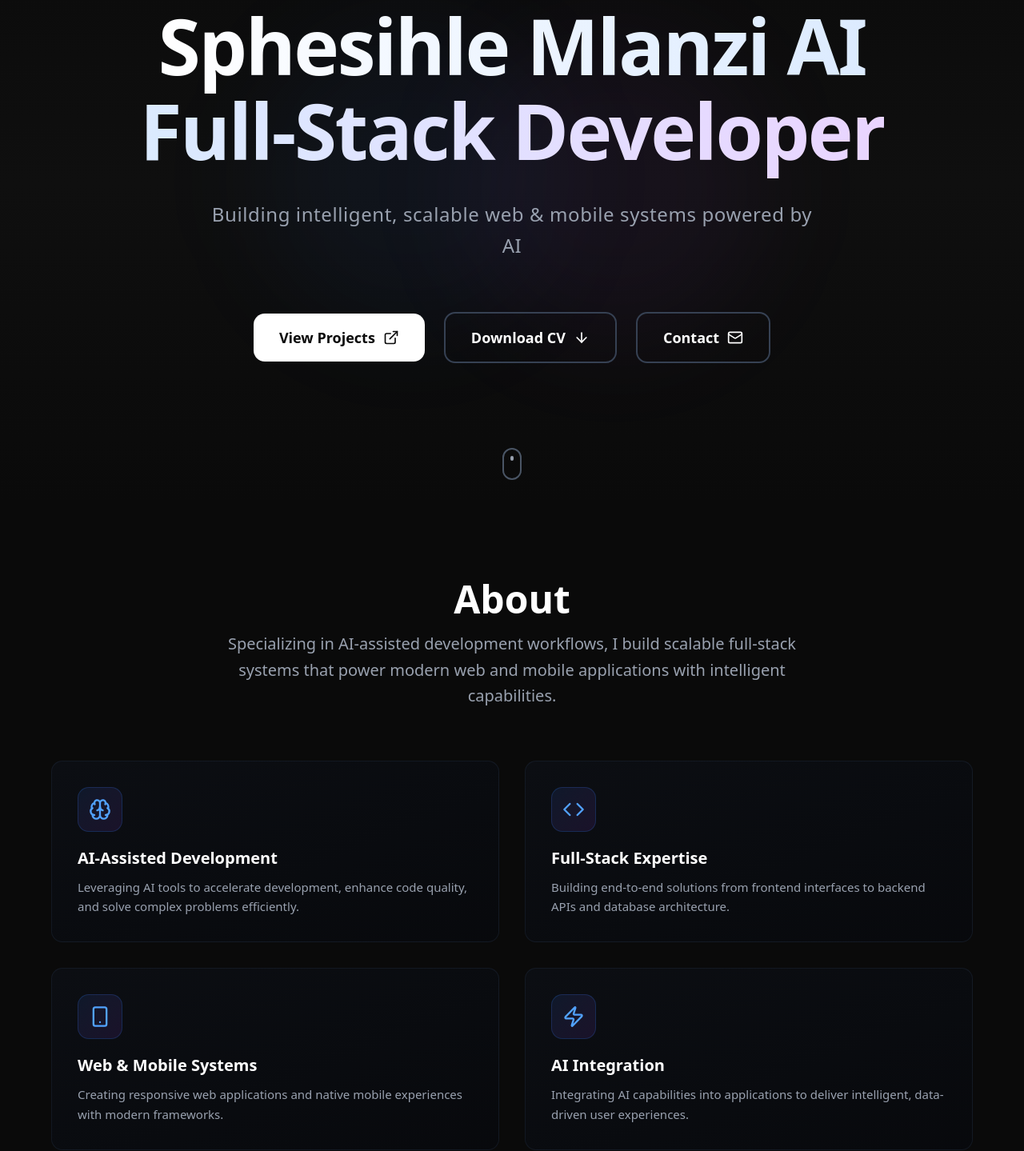
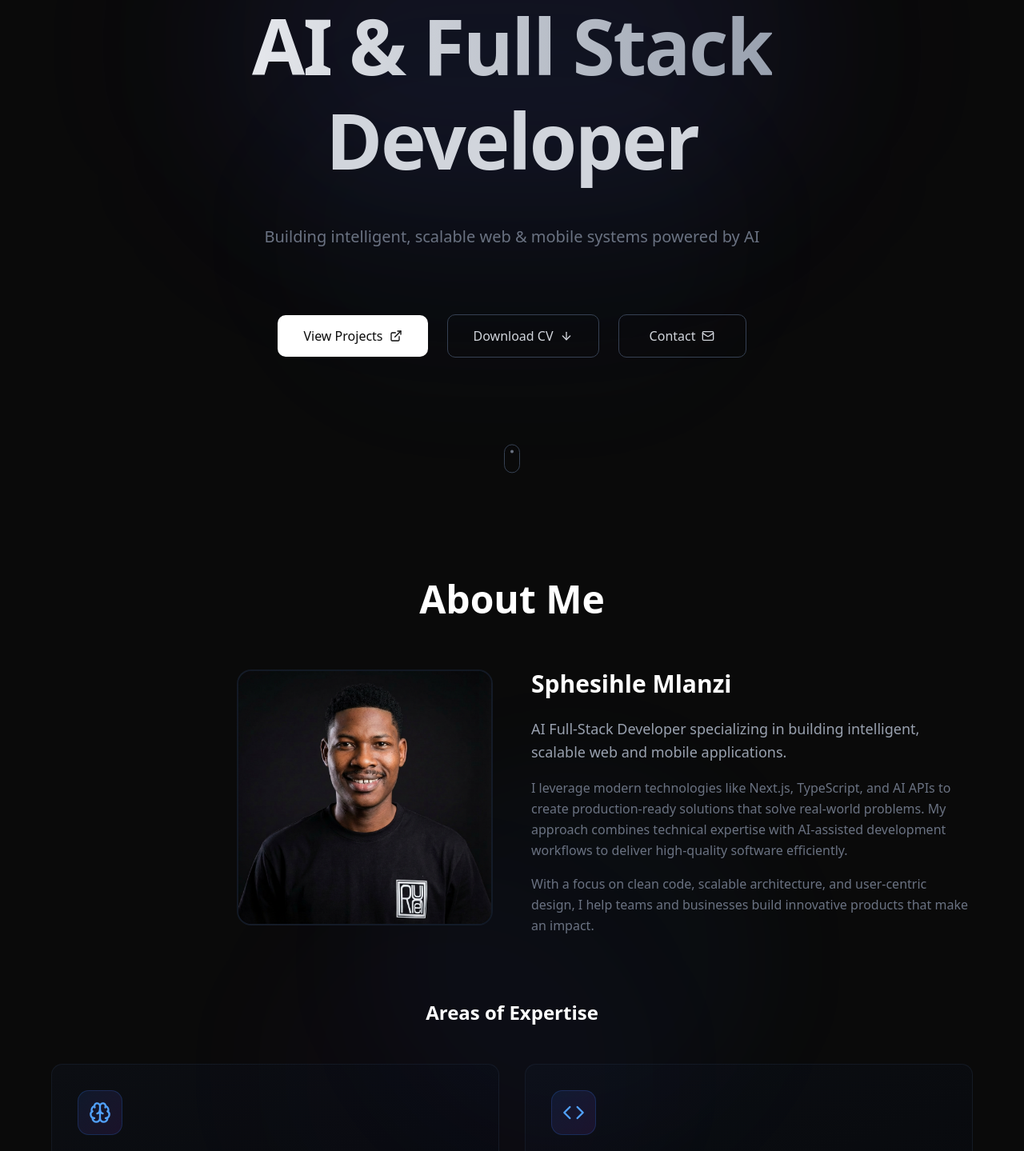
Before and after one commit to Sphesihle124/AI-Full-Stack-portfolio, a Next.js app: page / in a window 1280 px wide. Shown: the part 171-1610 px from the top of the page at 80% size. Built offline with nearby package versions, Linux system fonts and the light colour scheme.

Commit message:
Enhance hero depth and add profile photo to About section

```diff
--- a/components/about/About.tsx
+++ b/components/about/About.tsx
@@ -2,6 +2,7 @@
 
 import { motion } from "framer-motion";
 import { Code, Smartphone, Brain, Zap } from "lucide-react";
+import Image from "next/image";
 
 const containerVariants = {
   hidden: { opacity: 0 },
@@ -55,31 +56,84 @@ const features = [
 
 export default function About() {
   return (
-    <section id="about" className="relative py-24 px-4 sm:px-6 lg:px-8 bg-[#0a0a0a]">
-      <div className="max-w-6xl mx-auto">
+    <section id="about" className="relative py-24 px-4 sm:px-6 lg:px-8 bg-[#0a0a0a] overflow-hidden">
+      {/* Subtle background enhancement */}
+      <div className="absolute inset-0 pointer-events-none">
+        <div className="absolute top-1/4 right-1/4 w-[500px] h-[500px] bg-blue-500/[0.03] rounded-full blur-3xl" />
+        <div className="absolute bottom-1/4 left-1/4 w-[500px] h-[500px] bg-purple-500/[0.02] rounded-full blur-3xl" />
+      </div>
+
+      <div className="relative max-w-6xl mx-auto">
+        {/* Section Title */}
         <motion.div
           className="text-center mb-16"
-          variants={containerVariants}
-          initial="hidden"
-          whileInView="visible"
+          initial={{ opacity: 0, y: 20 }}
+          whileInView={{ opacity: 1, y: 0 }}
           viewport={{ once: true, margin: "-100px" }}
+          transition={{ duration: 0.6 }}
         >
-          <motion.h2
-            className="text-3xl sm:text-4xl md:text-5xl font-bold text-white mb-4"
-            variants={itemVariants}
-            transition={{ duration: 0.6, ease: "easeOut" }}
-          >
-            About
-          </motion.h2>
-          <motion.p
-            className="text-lg sm:text-xl text-gray-400 max-w-3xl mx-auto leading-relaxed"
-            variants={itemVariants}
-            transition={{ duration: 0.6, ease: "easeOut" }}
-          >
-            Specializing in AI-assisted development workflows, I build scalable full-stack systems
-            that power modern web and mobile applications with intelligent capabilities.
-          </motion.p>
+          <h2 className="text-3xl sm:text-4xl md:text-5xl font-bold text-white mb-4">
+            About Me
+          </h2>
         </motion.div>
+
+        {/* Profile Section with Photo and Bio */}
+        <motion.div
+          className="grid grid-cols-1 lg:grid-cols-2 gap-12 mb-20"
+          initial={{ opacity: 0, y: 30 }}
+          whileInView={{ opacity: 1, y: 0 }}
+          viewport={{ once: true, margin: "-100px" }}
+          transition={{ duration: 0.7 }}
+        >
+          {/* Profile Photo */}
+          <div className="flex justify-center lg:justify-end">
+            <div className="relative w-64 h-64 sm:w-80 sm:h-80">
+              {/* Profile Photo */}
+              <div className="relative w-full h-full rounded-2xl overflow-hidden border-2 border-gray-800/50 bg-gradient-to-br from-gray-900/50 to-gray-950/50">
+                <Image
+                  src="/profile.jpg"
+                  alt="Sphesihle Mlanzi"
+                  fill
+                  className="object-cover"
+                  sizes="(max-width: 640px) 256px, 320px"
+                  priority
+                />
+              </div>
+              {/* Decorative glow */}
+              <div className="absolute -inset-4 bg-gradient-to-br from-blue-500/10 to-purple-500/10 rounded-3xl blur-2xl -z-10" />
+            </div>
+          </div>
+
+          {/* Professional Bio */}
+          <div className="flex flex-col justify-center">
+            <h3 className="text-2xl sm:text-3xl font-bold text-white mb-6">
+              Sphesihle Mlanzi
+            </h3>
+            <p className="text-lg text-gray-400 leading-relaxed mb-4">
+              AI Full-Stack Developer specializing in building intelligent, scalable web and mobile applications.
+            </p>
+            <p className="text-base text-gray-500 leading-relaxed mb-4">
+              I leverage modern technologies like Next.js, TypeScript, and AI APIs to create production-ready solutions
+              that solve real-world problems. My approach combines technical expertise with AI-assisted development workflows
+              to deliver high-quality software efficiently.
+            </p>
+            <p className="text-base text-gray-500 leading-relaxed">
+              With a focus on clean code, scalable architecture, and user-centric design, I help teams and businesses
+              build innovative products that make an impact.
+            </p>
+          </div>
+        </motion.div>
+
+        {/* Expertise Cards */}
+        <motion.h3
+          className="text-2xl font-bold text-white text-center mb-12"
+          initial={{ opacity: 0, y: 20 }}
+          whileInView={{ opacity: 1, y: 0 }}
+          viewport={{ once: true, margin: "-100px" }}
+          transition={{ duration: 0.6 }}
+        >
+          Areas of Expertise
+        </motion.h3>
 
         <motion.div
           className="grid grid-cols-1 md:grid-cols-2 gap-6 lg:gap-8"
--- a/components/contact/Contact.tsx
+++ b/components/contact/Contact.tsx
@@ -66,8 +66,14 @@ export default function Contact() {
   };
 
   return (
-    <section id="contact" className="relative py-24 px-4 sm:px-6 lg:px-8 bg-[#0a0a0a]">
-      <div className="max-w-4xl mx-auto">
+    <section id="contact" className="relative py-24 px-4 sm:px-6 lg:px-8 bg-gradient-to-t from-[#0a0a0a] via-[#0d0d0d] to-[#0a0a0a] overflow-hidden">
+      {/* Subtle background enhancement */}
+      <div className="absolute inset-0 pointer-events-none">
+        <div className="absolute top-1/3 left-1/3 w-[500px] h-[500px] bg-blue-500/[0.025] rounded-full blur-3xl" />
+        <div className="absolute bottom-1/3 right-1/3 w-[500px] h-[500px] bg-purple-500/[0.025] rounded-full blur-3xl" />
+      </div>
+
+      <div className="relative max-w-4xl mx-auto">
         <motion.div
           className="text-center mb-16"
           variants={containerVariants}
--- a/components/hero/Hero.tsx
+++ b/components/hero/Hero.tsx
@@ -65,11 +65,10 @@ export default function Hero() {
   };
 
   return (
-    <section className="relative min-h-screen flex items-center justify-center px-4 sm:px-6 lg:px-8 bg-gradient-to-b from-[#0a0a0a] via-[#0f0f0f] to-[#0a0a0a] overflow-hidden">
-      {/* Background decorative elements */}
+    <section className="relative min-h-screen flex items-center justify-center px-4 sm:px-6 lg:px-8 bg-[#0a0a0a] overflow-hidden">
+      {/* Subtle background accent */}
       <div className="absolute inset-0 overflow-hidden pointer-events-none">
-        <div className="absolute top-1/4 left-1/4 w-96 h-96 bg-blue-500/5 rounded-full blur-3xl" />
-        <div className="absolute bottom-1/4 right-1/4 w-96 h-96 bg-purple-500/5 rounded-full blur-3xl" />
+        <div className="absolute top-1/3 left-1/2 -translate-x-1/2 w-[600px] h-[400px] bg-blue-500/[0.02] rounded-full blur-3xl" />
       </div>
 
       <motion.div
@@ -78,20 +77,34 @@ export default function Hero() {
         initial="hidden"
         animate="visible"
       >
-        {/* Headline */}
+        {/* Headline with subtle glow */}
+        <div className="relative">
+          {/* Subtle radial glow behind headline */}
+          <div className="absolute left-1/2 top-1/2 -translate-x-1/2 -translate-y-1/2 w-[700px] h-[400px] pointer-events-none -z-10">
+            <div className="absolute inset-0 rounded-full bg-blue-500/[0.06] blur-[100px]" />
+            <div className="absolute inset-0 rounded-full bg-purple-500/[0.04] blur-[120px] scale-110" />
+          </div>
+
           <motion.h1
-          className="text-4xl sm:text-5xl md:text-6xl lg:text-7xl xl:text-8xl font-bold text-white mb-8 leading-[1.1] tracking-tight"
+            className="relative flex flex-col items-center text-center mb-12"
             variants={headlineVariants}
             transition={{ duration: 0.8, ease: "easeOut" }}
           >
-          <span className="bg-gradient-to-r from-white via-blue-100 to-purple-200 bg-clip-text text-transparent">
-            Sphesihle Mlanzi AI Full-Stack Developer
+            <span className="text-4xl sm:text-5xl md:text-6xl lg:text-7xl xl:text-8xl font-bold text-white leading-[1.15] tracking-tight mb-2">
+              Sphesihle Mlanzi
+            </span>
+            <span className="text-4xl sm:text-5xl md:text-6xl lg:text-7xl xl:text-8xl font-bold bg-gradient-to-r from-gray-200 to-gray-400 bg-clip-text text-transparent leading-[1.15] tracking-tight mb-2">
+              AI & Full Stack
+            </span>
+            <span className="text-4xl sm:text-5xl md:text-6xl lg:text-7xl xl:text-8xl font-bold text-gray-300 leading-[1.15] tracking-tight">
+              Developer
             </span>
           </motion.h1>
+        </div>
 
         {/* Subheading */}
         <motion.p
-          className="text-base sm:text-lg md:text-xl lg:text-2xl text-gray-400 mb-16 max-w-3xl mx-auto leading-relaxed font-light tracking-wide"
+          className="text-base sm:text-lg md:text-xl text-gray-500 mb-20 max-w-2xl mx-auto leading-[1.7] font-normal text-center"
           variants={subtextVariants}
           transition={{ duration: 0.7, ease: "easeOut", delay: 0.2 }}
         >
@@ -100,71 +113,68 @@ export default function Hero() {
 
         {/* CTA Buttons */}
         <motion.div
-          className="flex flex-col sm:flex-row items-center justify-center gap-5 sm:gap-6"
+          className="flex flex-col sm:flex-row items-center justify-center gap-5 sm:gap-6 mb-24 sm:mb-32"
           variants={containerVariants}
           initial="hidden"
           animate="visible"
         >
           <motion.button
             onClick={handleViewProjects}
-            className="group relative px-8 py-4 bg-white text-[#0a0a0a] rounded-xl font-semibold text-base sm:text-lg overflow-hidden transition-all duration-300 hover:shadow-xl hover:shadow-white/25 flex items-center gap-2.5 min-w-[160px] justify-center"
+            className="group px-8 py-3.5 bg-white text-[#0a0a0a] rounded-lg font-medium text-base transition-all duration-200 hover:bg-gray-100 flex items-center gap-2 min-w-[160px] justify-center"
             variants={buttonVariants}
             transition={{ duration: 0.5, ease: "easeOut" }}
             whileHover="hover"
             whileTap="tap"
           >
-            <span className="relative z-10">View Projects</span>
-            <ExternalLink className="w-5 h-5 relative z-10 transition-transform duration-300 group-hover:translate-x-1" />
-            <div className="absolute inset-0 bg-gradient-to-r from-gray-100 to-white opacity-0 group-hover:opacity-100 transition-opacity duration-300" />
+            <span>View Projects</span>
+            <ExternalLink className="w-4 h-4 transition-transform duration-200 group-hover:translate-x-0.5" />
           </motion.button>
 
           <motion.a
             href="/CV.pdf"
             target="_blank"
             rel="noopener noreferrer"
-            className="group relative px-8 py-4 border-2 border-gray-700 text-white rounded-xl font-semibold text-base sm:text-lg overflow-hidden transition-all duration-300 hover:border-gray-500 hover:bg-gray-900/60 hover:shadow-lg hover:shadow-gray-900/50 flex items-center gap-2.5 min-w-[160px] justify-center"
+            className="group px-8 py-3.5 border border-gray-700 text-gray-300 rounded-lg font-medium text-base transition-all duration-200 hover:border-gray-600 hover:text-white hover:bg-gray-900/40 flex items-center gap-2 min-w-[160px] justify-center"
             variants={buttonVariants}
             transition={{ duration: 0.5, ease: "easeOut" }}
             whileHover="hover"
             whileTap="tap"
           >
-            <span className="relative z-10">Download CV</span>
-            <ArrowDown className="w-5 h-5 relative z-10 transition-transform duration-300 group-hover:translate-y-1" />
-            <div className="absolute inset-0 bg-gradient-to-r from-gray-900/50 to-gray-800/50 opacity-0 group-hover:opacity-100 transition-opacity duration-300" />
+            <span>Download CV</span>
+            <ArrowDown className="w-4 h-4 transition-transform duration-200 group-hover:translate-y-0.5" />
           </motion.a>
 
           <motion.button
             onClick={handleContact}
-            className="group relative px-8 py-4 border-2 border-gray-700 text-white rounded-xl font-semibold text-base sm:text-lg overflow-hidden transition-all duration-300 hover:border-gray-500 hover:bg-gray-900/60 hover:shadow-lg hover:shadow-gray-900/50 flex items-center gap-2.5 min-w-[160px] justify-center"
+            className="group px-8 py-3.5 border border-gray-700 text-gray-300 rounded-lg font-medium text-base transition-all duration-200 hover:border-gray-600 hover:text-white hover:bg-gray-900/40 flex items-center gap-2 min-w-[160px] justify-center"
             variants={buttonVariants}
             transition={{ duration: 0.5, ease: "easeOut" }}
             whileHover="hover"
             whileTap="tap"
           >
-            <span className="relative z-10">Contact</span>
-            <Mail className="w-5 h-5 relative z-10 transition-transform duration-300 group-hover:scale-110" />
-            <div className="absolute inset-0 bg-gradient-to-r from-gray-900/50 to-gray-800/50 opacity-0 group-hover:opacity-100 transition-opacity duration-300" />
+            <span>Contact</span>
+            <Mail className="w-4 h-4" />
           </motion.button>
         </motion.div>
       </motion.div>
 
       {/* Scroll indicator */}
       <motion.div
-        className="absolute bottom-8 left-1/2 transform -translate-x-1/2"
-        initial={{ opacity: 0, y: -10 }}
-        animate={{ opacity: 1, y: 0 }}
-        transition={{ delay: 1.2, duration: 0.6 }}
+        className="absolute bottom-10 left-1/2 transform -translate-x-1/2"
+        initial={{ opacity: 0 }}
+        animate={{ opacity: 1 }}
+        transition={{ delay: 1.2, duration: 0.8 }}
       >
         <motion.div
-          className="w-6 h-10 border-2 border-gray-600 rounded-full flex items-start justify-center p-2"
-          animate={{ y: [0, 8, 0] }}
+          className="w-5 h-9 border border-gray-700 rounded-full flex items-start justify-center p-1.5"
+          animate={{ y: [0, 6, 0] }}
           transition={{
-            duration: 1.5,
+            duration: 2,
             repeat: Infinity,
             ease: "easeInOut",
           }}
         >
-          <div className="w-1.5 h-1.5 bg-gray-400 rounded-full" />
+          <div className="w-1 h-1 bg-gray-500 rounded-full" />
         </motion.div>
       </motion.div>
     </section>
--- a/components/projects/Projects.tsx
+++ b/components/projects/Projects.tsx
@@ -67,8 +67,14 @@ const projects = [
 
 export default function Projects() {
   return (
-    <section id="projects" className="relative py-24 px-4 sm:px-6 lg:px-8 bg-[#0a0a0a]">
-      <div className="max-w-6xl mx-auto">
+    <section id="projects" className="relative py-24 px-4 sm:px-6 lg:px-8 bg-gradient-to-b from-[#0a0a0a] via-[#0d0d0d] to-[#0a0a0a] overflow-hidden">
+      {/* Subtle background enhancement */}
+      <div className="absolute inset-0 pointer-events-none">
+        <div className="absolute top-0 left-1/2 -translate-x-1/2 w-[600px] h-[400px] bg-purple-500/[0.03] rounded-full blur-3xl" />
+        <div className="absolute bottom-1/4 right-1/4 w-[500px] h-[500px] bg-blue-500/[0.02] rounded-full blur-3xl" />
+      </div>
+
+      <div className="relative max-w-6xl mx-auto">
         <motion.div
           className="text-center mb-16"
           variants={containerVariants}
```
Also changed, not shown: public/profile.jpg (added). Lines whose indentation alone changed are shown as unchanged.
